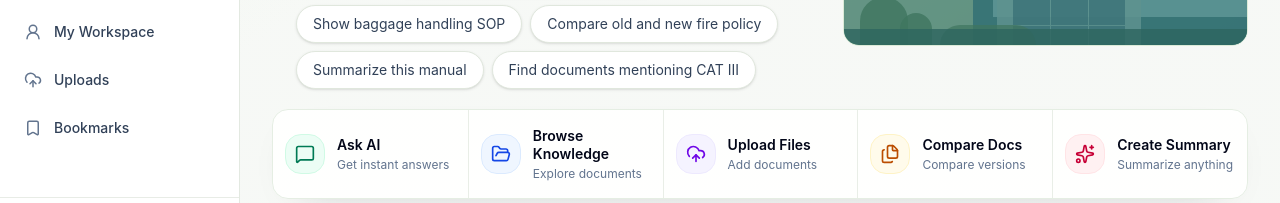
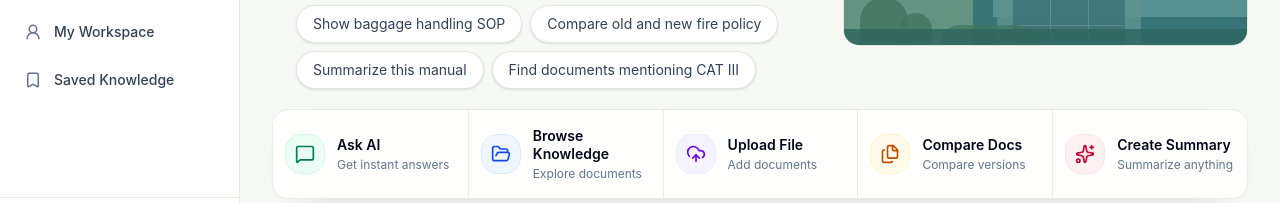
Before and after one commit to adithya-a-labs/CIAL-Knowledge-OS-v1-dev, a React (Vite) app in the folder frontend/: page / in a window 1280 px wide. Shown: the part 322-525 px from the top of the page. Built offline with nearby package versions, Linux system fonts and the light colour scheme; no server answers.

Commit message:
refactor(data): update homePageData navigation items and quick actions
Adjust path definitions, titles, and icons for Collections and Saved Knowledge items, and clean up quick actions references in the workspace homepage data.

```diff
--- a/frontend/src/data/homePageData.ts
+++ b/frontend/src/data/homePageData.ts
@@ -15,6 +15,7 @@ import {
   UserRound,
   BookMarked,
   Files,
+  Layers3,
 } from 'lucide-react';
 import type React from 'react';
 
@@ -31,10 +32,9 @@ export const homeNavItems: HomeNavItem[] = [
   { label: 'AI Assistant', path: '/assistant', icon: Bot },
   { label: 'Knowledge Center', path: '/knowledge-center', icon: BookOpen },
   { label: 'Departments', path: '/departments', icon: Building2 },
-  { label: 'Collections', path: '/workspace/collections', icon: FolderOpen },
+  { label: 'Collections', path: '/collections', icon: Layers3 },
   { label: 'My Workspace', path: '/workspace', icon: UserRound },
-  { label: 'Uploads', path: '/workspace/documents', icon: UploadCloud },
-  { label: 'Bookmarks', path: '/workspace/bookmarks', icon: Bookmark },
+  { label: 'Saved Knowledge', path: '/saved-knowledge', icon: Bookmark },
 ];
 
 export const suggestedPrompts = [
@@ -48,7 +48,7 @@ export const suggestedPrompts = [
 export const quickActions = [
   { title: 'Ask AI', subtitle: 'Get instant answers', path: '/assistant', icon: MessageSquare, tone: 'green' },
   { title: 'Browse Knowledge', subtitle: 'Explore documents', path: '/knowledge-center', icon: FolderOpen, tone: 'blue' },
-  { title: 'Upload Files', subtitle: 'Add documents', path: '/workspace/documents', icon: UploadCloud, tone: 'violet' },
+  { title: 'Upload File', subtitle: 'Add documents', path: '/workspace/documents', icon: UploadCloud, tone: 'violet' },
   { title: 'Compare Docs', subtitle: 'Compare versions', path: '/documents', icon: Files, tone: 'amber' },
   { title: 'Create Summary', subtitle: 'Summarize anything', path: '/assistant', icon: Sparkles, tone: 'rose' },
 ];
```
